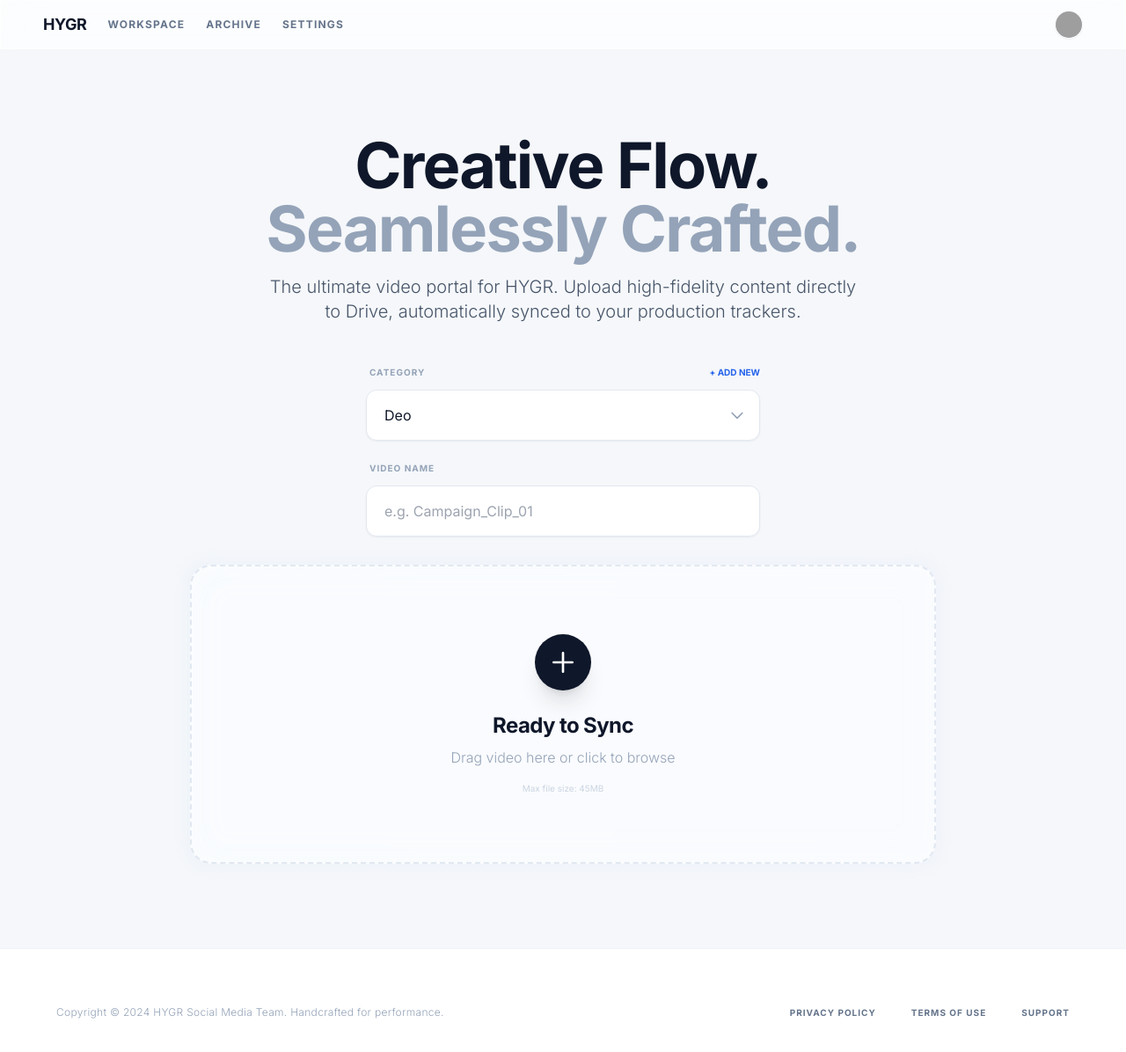
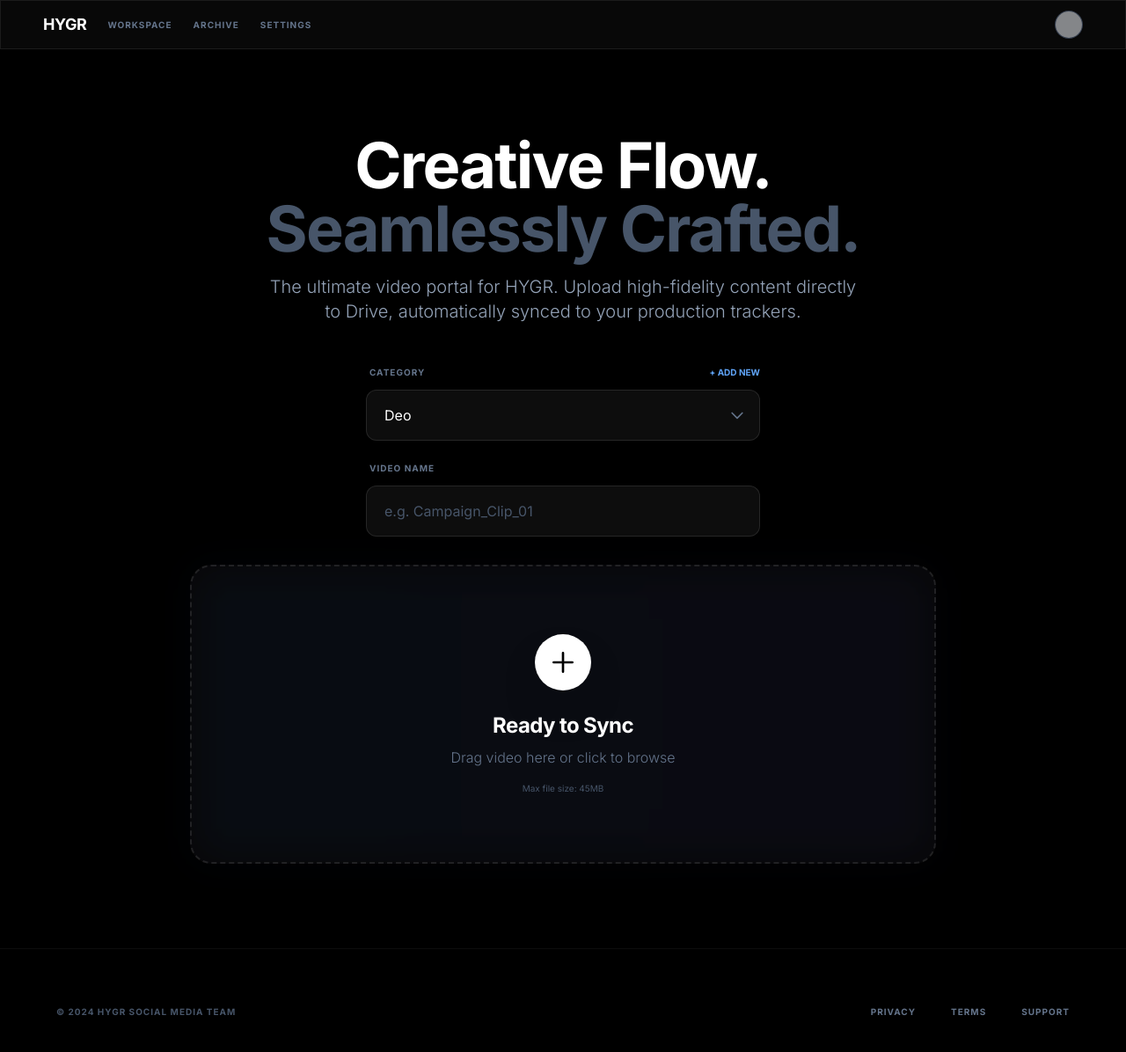
Before and after one commit to chewhoimeng/Videos2AdsSheet, a React (Vite) app: page / in a window 1280 px wide. Shown: the top 1196 px of the page at 88% size. Built offline with nearby package versions, Linux system fonts and the light colour scheme; grey boxes are pictures that could not be loaded.

Commit message:
feat: Update UI to dark mode
Refactors the application's UI to a dark theme, improving visual aesthetics and user experience. This includes adjusting background colors, text colors, and element styling to align with a modern, sleek interface.

```diff
--- a/components/Footer.tsx
+++ b/components/Footer.tsx
@@ -2,15 +2,15 @@ import React from 'react';
 
 const Footer: React.FC = () => {
   return (
-    <footer className="bg-white py-16 px-6 border-t border-slate-100">
+    <footer className="bg-black py-16 px-6 border-t border-white/5">
       <div className="max-w-6xl mx-auto flex flex-col md:flex-row justify-between items-center gap-8">
-        <p className="text-slate-400 text-xs font-light tracking-wide">
-          Copyright © 2024 HYGR Social Media Team. Handcrafted for performance.
+        <p className="text-slate-600 text-[10px] font-bold uppercase tracking-widest">
+          &copy; 2024 HYGR Social Media Team
         </p>
         <div className="flex gap-10 text-[10px] font-bold text-slate-500 uppercase tracking-widest">
-          <a href="#" className="hover:text-slate-900 transition-colors">Privacy Policy</a>
-          <a href="#" className="hover:text-slate-900 transition-colors">Terms of Use</a>
-          <a href="#" className="hover:text-slate-900 transition-colors">Support</a>
+          <a href="#" className="hover:text-white transition-colors">Privacy</a>
+          <a href="#" className="hover:text-white transition-colors">Terms</a>
+          <a href="#" className="hover:text-white transition-colors">Support</a>
         </div>
       </div>
     </footer>
--- a/components/Header.tsx
+++ b/components/Header.tsx
@@ -4,16 +4,16 @@ const Header: React.FC = () => {
   return (
     <nav className="sticky top-0 z-50 glass h-14 flex items-center justify-between px-6 md:px-12">
       <div className="flex items-center gap-6">
-        <a href="#" className="font-bold text-lg tracking-tight text-slate-900">HYGR</a>
-        <div className="hidden md:flex gap-6 text-xs font-bold text-slate-500 uppercase tracking-widest">
-          <span className="cursor-pointer hover:text-slate-900 transition-colors">Workspace</span>
-          <span className="cursor-pointer hover:text-slate-900 transition-colors">Archive</span>
-          <span className="cursor-pointer hover:text-slate-900 transition-colors">Settings</span>
+        <a href="#" className="font-bold text-lg tracking-tight text-white">HYGR</a>
+        <div className="hidden md:flex gap-6 text-[10px] font-bold text-slate-500 uppercase tracking-widest">
+          <span className="cursor-pointer hover:text-white transition-colors">Workspace</span>
+          <span className="cursor-pointer hover:text-white transition-colors">Archive</span>
+          <span className="cursor-pointer hover:text-white transition-colors">Settings</span>
         </div>
       </div>
       <div className="flex items-center">
-        <div className="w-8 h-8 rounded-full bg-slate-200 flex items-center justify-center overflow-hidden border border-white shadow-sm">
-          <img src="https://picsum.photos/64/64" alt="Avatar" className="w-full h-full object-cover" />
+        <div className="w-8 h-8 rounded-full bg-slate-800 flex items-center justify-center overflow-hidden border border-white/10 shadow-sm">
+          <img src="https://picsum.photos/64/64" alt="Avatar" className="w-full h-full object-cover opacity-80" />
         </div>
       </div>
     </nav>
--- a/components/Hero.tsx
+++ b/components/Hero.tsx
@@ -3,11 +3,11 @@ import React from 'react';
 const Hero: React.FC = () => {
   return (
     <div className="pt-24 pb-12 text-center px-6">
-      <h1 className="text-5xl md:text-7xl font-bold tracking-tight text-slate-900 mb-4 animate-fade-up">
+      <h1 className="text-5xl md:text-7xl font-bold tracking-tight text-white mb-4 animate-fade-up">
         Creative Flow. <br />
-        <span className="text-slate-400">Seamlessly Crafted.</span>
+        <span className="text-slate-600">Seamlessly Crafted.</span>
       </h1>
-      <p className="text-lg md:text-xl text-slate-600 max-w-2xl mx-auto font-light leading-relaxed animate-fade-up [animation-delay:200ms]">
+      <p className="text-lg md:text-xl text-slate-400 max-w-2xl mx-auto font-light leading-relaxed animate-fade-up [animation-delay:200ms]">
         The ultimate video portal for HYGR. Upload high-fidelity content directly to Drive,
         automatically synced to your production trackers.
       </p>
--- a/components/UploadZone.tsx
+++ b/components/UploadZone.tsx
@@ -7,14 +7,10 @@ const INITIAL_CATEGORIES = [
   "Powder series", "Plushie", "Bag", "Bungkus", "Roll On", "Tea Series"
 ];
 
-// Google Apps Script has a strict payload limit.
-// Files larger than ~50MB will likely fail or timeout.
 const MAX_FILE_SIZE_MB = 45;
 const MAX_FILE_SIZE_BYTES = MAX_FILE_SIZE_MB * 1024 * 1024;
 
 const UploadZone: React.FC = () => {
-  // --- SETTINGS ---
-  // Replace this with the URL you got from Google Apps Script "Deploy"
   const WEB_APP_URL = 'https://script.google.com/macros/s/AKfycbyOkmKG17LZKeAj4mlBP7w-rS2O2pVw02zxSq_dUAT34qLQ4eDEVGj-ptP8RCurSrbK/exec';
 
   const [status, setStatus] = useState<UploadStatus>(UploadStatus.IDLE);
@@ -32,14 +28,11 @@ const UploadZone: React.FC = () => {
   const handleError = (msg: string) => {
     setErrorMessage(msg);
     setStatus(UploadStatus.IDLE);
-    // Auto-clear error after 5 seconds if desired, currently sticking until next action
-    // setTimeout(() => setErrorMessage(null), 5000);
   };
 
   const startUploadProcess = async (file: File) => {
-    setErrorMessage(null); // Clear previous errors
+    setErrorMessage(null);
 
-    // Size check
     if (file.size > MAX_FILE_SIZE_BYTES) {
       handleError(`File is too large (${(file.size / 1024 / 1024).toFixed(1)}MB). The limit is ${MAX_FILE_SIZE_MB}MB.`);
       return;
@@ -55,13 +48,12 @@ const UploadZone: React.FC = () => {
 
       setFinalFileName(nameToUseForDrive);
       setStatus(UploadStatus.UPLOADING);
-      setProgress(20); // Initial progress jump
+      setProgress(20);
 
       try {
-        // The real connection to Google Drive and Sheets
         await fetch(WEB_APP_URL, {
           method: 'POST',
-          mode: 'no-cors', // Essential for cross-site Google Script calls
+          mode: 'no-cors',
           headers: { 'Content-Type': 'text/plain' },
           body: JSON.stringify({
             base64Data: base64Data,
@@ -70,7 +62,6 @@ const UploadZone: React.FC = () => {
           })
         });
 
-        // Since no-cors doesn't give a response body, we finish the UI here
         setProgress(100);
         setTimeout(() => setStatus(UploadStatus.SUCCESS), 500);
 
@@ -88,7 +79,7 @@ const UploadZone: React.FC = () => {
   };
 
   const handleFileChange = (e: React.ChangeEvent<HTMLInputElement>) => {
-    setErrorMessage(null); // Clear error on new attempt
+    setErrorMessage(null);
     const file = e.target.files?.[0];
     if (file) {
       if (file.type.startsWith('video/')) {
@@ -101,7 +92,7 @@ const UploadZone: React.FC = () => {
 
   const handleDrop = (e: React.DragEvent) => {
     e.preventDefault();
-    setErrorMessage(null); // Clear error on new attempt
+    setErrorMessage(null);
     const file = e.dataTransfer.files?.[0];
     if (file) {
       if (file.type.startsWith('video/')) {
@@ -137,10 +128,10 @@ const UploadZone: React.FC = () => {
         <div className="max-w-md mx-auto space-y-6">
           <div>
             <div className="flex justify-between items-end mb-3 ml-1">
-              <label className="text-[10px] font-bold text-slate-400 uppercase tracking-widest">Category</label>
+              <label className="text-[10px] font-bold text-slate-500 uppercase tracking-widest">Category</label>
               <button
                 onClick={() => setIsAddingNewCategory(!isAddingNewCategory)}
-                className="text-[10px] text-blue-600 font-bold uppercase hover:text-blue-700 transition-colors"
+                className="text-[10px] text-blue-400 font-bold uppercase hover:text-blue-300 transition-colors"
               >
                 {isAddingNewCategory ? 'Cancel' : '+ Add New'}
               </button>
@@ -151,23 +142,23 @@ const UploadZone: React.FC = () => {
                   type="text"
                   value={newCategoryName}
                   onChange={(e) => setNewCategoryName(e.target.value)}
-                  className="flex-grow border border-slate-200 rounded-xl px-4 py-3 text-sm focus:outline-none focus:ring-2 focus:ring-slate-900 transition-all bg-white text-slate-900"
+                  className="flex-grow border border-white/10 rounded-xl px-4 py-3 text-sm focus:outline-none focus:ring-1 focus:ring-white/40 transition-all bg-white/5 text-white"
                   placeholder="New category..."
                   autoFocus
                   onKeyDown={(e) => e.key === 'Enter' && handleAddNewCategory()}
                 />
-                <button onClick={handleAddNewCategory} className="px-5 py-2 bg-slate-900 text-white text-xs font-bold rounded-xl hover:bg-slate-800 transition-all">Save</button>
+                <button onClick={handleAddNewCategory} className="px-5 py-2 bg-white text-black text-xs font-bold rounded-xl hover:bg-slate-200 transition-all">Save</button>
               </div>
             ) : (
               <div className="relative">
                 <select
                   value={category}
                   onChange={(e) => setCategory(e.target.value)}
-                  className="w-full border border-slate-200 rounded-xl px-5 py-4 text-base shadow-sm appearance-none focus:outline-none focus:ring-2 focus:ring-slate-900 transition-all bg-white cursor-pointer text-slate-900"
+                  className="w-full border border-white/10 rounded-xl px-5 py-4 text-base shadow-sm appearance-none focus:outline-none focus:ring-1 focus:ring-white/40 transition-all bg-white/5 cursor-pointer text-white"
                 >
-                  {categories.map(cat => <option key={cat} value={cat}>{cat}</option>)}
+                  {categories.map(cat => <option key={cat} value={cat} className="bg-slate-900">{cat}</option>)}
                 </select>
-                <div className="absolute inset-y-0 right-0 flex items-center px-4 pointer-events-none text-slate-400">
+                <div className="absolute inset-y-0 right-0 flex items-center px-4 pointer-events-none text-slate-500">
                   <svg className="w-5 h-5" fill="none" stroke="currentColor" viewBox="0 0 24 24">
                     <path strokeLinecap="round" strokeLinejoin="round" strokeWidth="2" d="M19 9l-7 7-7-7" />
                   </svg>
@@ -177,32 +168,31 @@ const UploadZone: React.FC = () => {
           </div>
 
           <div>
-            <label className="text-[10px] font-bold text-slate-400 uppercase tracking-widest mb-3 block ml-1">Video Name</label>
+            <label className="text-[10px] font-bold text-slate-500 uppercase tracking-widest mb-3 block ml-1">Video Name</label>
             <input
               type="text"
               value={customName}
               onChange={(e) => setCustomName(e.target.value)}
               placeholder="e.g. Campaign_Clip_01"
-              className="w-full border border-slate-200 rounded-xl px-5 py-4 text-base shadow-sm focus:outline-none focus:ring-2 focus:ring-slate-900 transition-all bg-white text-slate-900"
+              className="w-full border border-white/10 rounded-xl px-5 py-4 text-base shadow-sm focus:outline-none focus:ring-1 focus:ring-white/40 transition-all bg-white/5 text-white placeholder:text-slate-600"
             />
           </div>
         </div>
       )}
 
-      {/* Error Message Banner */}
       {errorMessage && (
         <div className="max-w-xl mx-auto animate-fade-up">
-          <div className="bg-red-50 border border-red-100 rounded-2xl p-4 flex items-start gap-3 shadow-sm">
-            <div className="text-red-500 mt-0.5">
+          <div className="bg-red-500/10 border border-red-500/20 rounded-2xl p-4 flex items-start gap-3 shadow-sm backdrop-blur-sm">
+            <div className="text-red-400 mt-0.5">
               <svg xmlns="http://www.w3.org/2000/svg" className="h-5 w-5" viewBox="0 0 20 20" fill="currentColor">
                 <path fillRule="evenodd" d="M10 18a8 8 0 100-16 8 8 0 000 16zM8.707 7.293a1 1 0 00-1.414 1.414L8.586 10l-1.293 1.293a1 1 0 101.414 1.414L10 11.414l1.293 1.293a1 1 0 001.414-1.414L11.414 10l1.293-1.293a1 1 0 00-1.414-1.414L10 8.586 8.707 7.293z" clipRule="evenodd" />
               </svg>
             </div>
             <div className="flex-1">
-              <h3 className="text-sm font-bold text-red-800">Upload Issue</h3>
-              <p className="text-sm text-red-700 mt-1 leading-snug">{errorMessage}</p>
+              <h3 className="text-sm font-bold text-red-200">Upload Issue</h3>
+              <p className="text-sm text-red-300/80 mt-1 leading-snug">{errorMessage}</p>
             </div>
-            <button onClick={() => setErrorMessage(null)} className="text-red-400 hover:text-red-600">
+            <button onClick={() => setErrorMessage(null)} className="text-red-400/50 hover:text-red-400">
               <svg xmlns="http://www.w3.org/2000/svg" className="h-4 w-4" viewBox="0 0 20 20" fill="currentColor">
                 <path fillRule="evenodd" d="M4.293 4.293a1 1 0 011.414 0L10 8.586l4.293-4.293a1 1 0 111.414 1.414L11.414 10l4.293 4.293a1 1 0 01-1.414 1.414L10 11.414l-4.293 4.293a1 1 0 01-1.414-1.414L8.586 10 4.293 5.707a1 1 0 010-1.414z" clipRule="evenodd" />
               </svg>
@@ -212,16 +202,16 @@ const UploadZone: React.FC = () => {
       )}
 
       <div className="relative group">
-        <div className={`absolute -inset-1 bg-gradient-to-r from-blue-100 to-indigo-100 rounded-[24px] blur opacity-25 group-hover:opacity-40 transition duration-1000 ${errorMessage ? 'hidden' : 'block'}`}></div>
+        <div className={`absolute -inset-1 bg-gradient-to-r from-blue-500/10 to-indigo-500/10 rounded-[24px] blur-xl opacity-25 group-hover:opacity-40 transition duration-1000 ${errorMessage ? 'hidden' : 'block'}`}></div>
         <div
           onDragOver={(e) => e.preventDefault()}
           onDrop={handleDrop}
-          className={`relative glass rounded-[24px] p-12 flex flex-col items-center justify-center min-h-[340px] border-2 border-dashed transition-all duration-500 ${status === UploadStatus.IDLE ? 'border-slate-200 hover:border-slate-900 cursor-pointer' : 'border-transparent'} ${errorMessage ? 'border-red-200 bg-red-50/10' : ''}`}
+          className={`relative glass rounded-[24px] p-12 flex flex-col items-center justify-center min-h-[340px] border-2 border-dashed transition-all duration-500 ${status === UploadStatus.IDLE ? 'border-white/10 hover:border-white/40 cursor-pointer' : 'border-transparent'} ${errorMessage ? 'border-red-500/20 bg-red-500/5' : ''}`}
           onClick={() => status === UploadStatus.IDLE && fileInputRef.current?.click()}
         >
           {status === UploadStatus.IDLE && (
             <div className="text-center">
-              <div className={`w-16 h-16 rounded-full flex items-center justify-center mx-auto mb-6 shadow-xl transition-transform group-hover:scale-110 duration-500 ${errorMessage ? 'bg-red-500 text-white' : 'bg-slate-900 text-white'}`}>
+              <div className={`w-16 h-16 rounded-full flex items-center justify-center mx-auto mb-6 shadow-2xl transition-transform group-hover:scale-110 duration-500 ${errorMessage ? 'bg-red-500 text-white' : 'bg-white text-black'}`}>
                 {errorMessage ? (
                    <svg xmlns="http://www.w3.org/2000/svg" className="w-8 h-8" fill="none" viewBox="0 0 24 24" stroke="currentColor">
                      <path strokeLinecap="round" strokeLinejoin="round" strokeWidth={2} d="M12 9v2m0 4h.01m-6.938 4h13.856c1.54 0 2.502-1.667 1.732-3L13.732 4c-.77-1.333-2.694-1.333-3.464 0L3.34 16c-.77 1.333.192 3 1.732 3z" />
@@ -232,56 +222,56 @@ const UploadZone: React.FC = () => {
                   </svg>
                 )}
               </div>
-              <h3 className={`text-2xl font-bold mb-2 tracking-tight ${errorMessage ? 'text-red-900' : 'text-slate-900'}`}>
+              <h3 className={`text-2xl font-bold mb-2 tracking-tight ${errorMessage ? 'text-red-200' : 'text-white'}`}>
                 {errorMessage ? 'Try Again' : 'Ready to Sync'}
               </h3>
-              <p className="text-slate-400 font-light">
+              <p className="text-slate-500 font-light">
                 {errorMessage ? 'Click to upload a valid file' : 'Drag video here or click to browse'}
               </p>
               <input type="file" ref={fileInputRef} onChange={handleFileChange} accept="video/*" className="hidden" />
-              <p className="text-slate-300 text-[10px] mt-4">Max file size: {MAX_FILE_SIZE_MB}MB</p>
+              <p className="text-slate-600 text-[10px] mt-4">Max file size: {MAX_FILE_SIZE_MB}MB</p>
             </div>
           )}
 
           {status === UploadStatus.UPLOADING && (
             <div className="w-full max-w-sm text-center">
               <div className="mb-8">
-                <div className="w-16 h-16 bg-slate-50 rounded-full flex items-center justify-center mx-auto mb-4 border border-slate-100">
-                  <svg className="animate-spin h-6 w-6 text-slate-900" xmlns="http://www.w3.org/2000/svg" fill="none" viewBox="0 0 24 24">
-                    <circle className="opacity-25" cx="12" cy="12" r="10" stroke="currentColor" strokeWidth="4"></circle>
-                    <path className="opacity-75" fill="currentColor" d="M4 12a8 8 0 018-8V0C5.373 0 0 5.373 0 12h4zm2 5.291A7.962 7.962 0 014 12H0c0 3.042 1.135 5.824 3 7.938l3-2.647z"></path>
+                <div className="w-16 h-16 bg-white/5 rounded-full flex items-center justify-center mx-auto mb-4 border border-white/10">
+                  <svg className="animate-spin h-6 w-6 text-white" xmlns="http://www.w3.org/2000/svg" fill="none" viewBox="0 0 24 24">
+                    <circle className="opacity-20" cx="12" cy="12" r="10" stroke="currentColor" strokeWidth="4"></circle>
+                    <path className="opacity-80" fill="currentColor" d="M4 12a8 8 0 018-8V0C5.373 0 0 5.373 0 12h4zm2 5.291A7.962 7.962 0 014 12H0c0 3.042 1.135 5.824 3 7.938l3-2.647z"></path>
                   </svg>
                 </div>
-                <h3 className="text-xl font-bold mb-1 text-slate-900">Syncing with Drive</h3>
+                <h3 className="text-xl font-bold mb-1 text-white">Syncing with Drive</h3>
                 <p className="text-slate-500 text-xs truncate px-4 font-mono">{finalFileName}</p>
               </div>
 
-              <div className="h-2 w-full bg-slate-100 rounded-full overflow-hidden mb-3">
-                <div className="h-full bg-slate-900 transition-all duration-300 ease-out" style={{ width: `${progress}%` }}></div>
+              <div className="h-1.5 w-full bg-white/10 rounded-full overflow-hidden mb-3">
+                <div className="h-full bg-white transition-all duration-300 ease-out" style={{ width: `${progress}%` }}></div>
               </div>
               <div className="flex justify-between items-center px-1">
-                <span className="text-[10px] text-slate-400 font-bold uppercase tracking-widest">Uploading</span>
-                <span className="text-xs text-slate-900 font-semibold">{progress}%</span>
+                <span className="text-[10px] text-slate-500 font-bold uppercase tracking-widest">Uploading</span>
+                <span className="text-xs text-white font-semibold">{progress}%</span>
               </div>
             </div>
           )}
 
           {status === UploadStatus.SUCCESS && (
             <div className="text-center animate-fade-up">
-              <div className="w-20 h-20 bg-emerald-500 rounded-full flex items-center justify-center mx-auto mb-8 shadow-2xl shadow-emerald-100">
+              <div className="w-20 h-20 bg-emerald-500 rounded-full flex items-center justify-center mx-auto mb-8 shadow-2xl shadow-emerald-500/20">
                 <svg className="w-10 h-10 text-white" fill="none" stroke="currentColor" viewBox="0 0 24 24">
                   <path strokeLinecap="round" strokeLinejoin="round" strokeWidth="3" d="M5 13l4 4L19 7"/>
                 </svg>
               </div>
-              <h3 className="text-3xl font-bold mb-3 tracking-tight text-slate-900">Sync Successful</h3>
+              <h3 className="text-3xl font-bold mb-3 tracking-tight text-white">Sync Successful</h3>
               <p className="text-slate-500 mb-4 font-light italic">Stored in Drive as:</p>
-              <div className="bg-slate-50 px-6 py-3 rounded-2xl inline-block mb-10 border border-slate-100">
-                <span className="text-slate-900 font-bold text-sm">{finalFileName}</span>
+              <div className="bg-white/5 px-6 py-3 rounded-2xl inline-block mb-10 border border-white/10">
+                <span className="text-white font-bold text-sm tracking-tight">{finalFileName}</span>
               </div>
               <br/>
               <button
                 onClick={reset}
-                className="px-12 py-4 bg-slate-900 text-white text-sm font-bold rounded-full hover:scale-105 active:scale-95 transition-all shadow-xl shadow-slate-200"
+                className="px-12 py-4 bg-white text-black text-sm font-bold rounded-full hover:scale-105 active:scale-95 transition-all shadow-xl shadow-white/5"
               >
                 Upload Another Asset
               </button>
--- a/index.html
+++ b/index.html
@@ -16,14 +16,14 @@
         font-family: 'Inter', -apple-system, BlinkMacSystemFont, "Segoe UI", Roboto, Helvetica, Arial, sans-serif;
         -webkit-font-smoothing: antialiased;
         -moz-osx-font-smoothing: grayscale;
-        background-color: #F5F7FA;
-        color: #0f172a; /* Slate 900 - Ensures text is never white by default */
+        background-color: #000000;
+        color: #ffffff;
       }
       .glass {
-        background: rgba(255, 255, 255, 0.7);
+        background: rgba(255, 255, 255, 0.03);
         backdrop-filter: blur(20px);
         -webkit-backdrop-filter: blur(20px);
-        border: 1px solid rgba(255, 255, 255, 0.3);
+        border: 1px solid rgba(255, 255, 255, 0.08);
       }
       .animate-fade-up {
         animation: fadeUp 0.8s cubic-bezier(0.16, 1, 0.3, 1) forwards;
```
